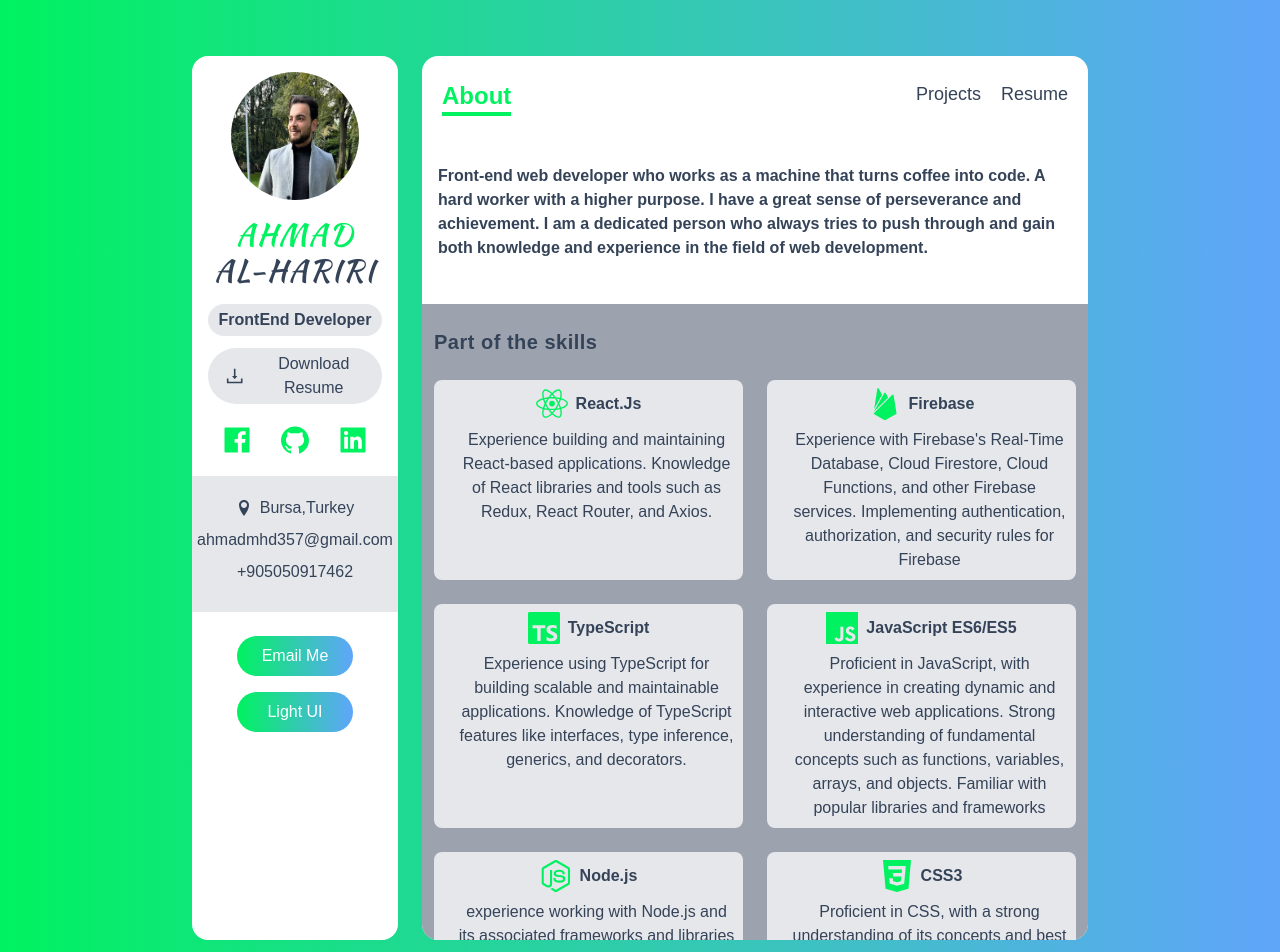
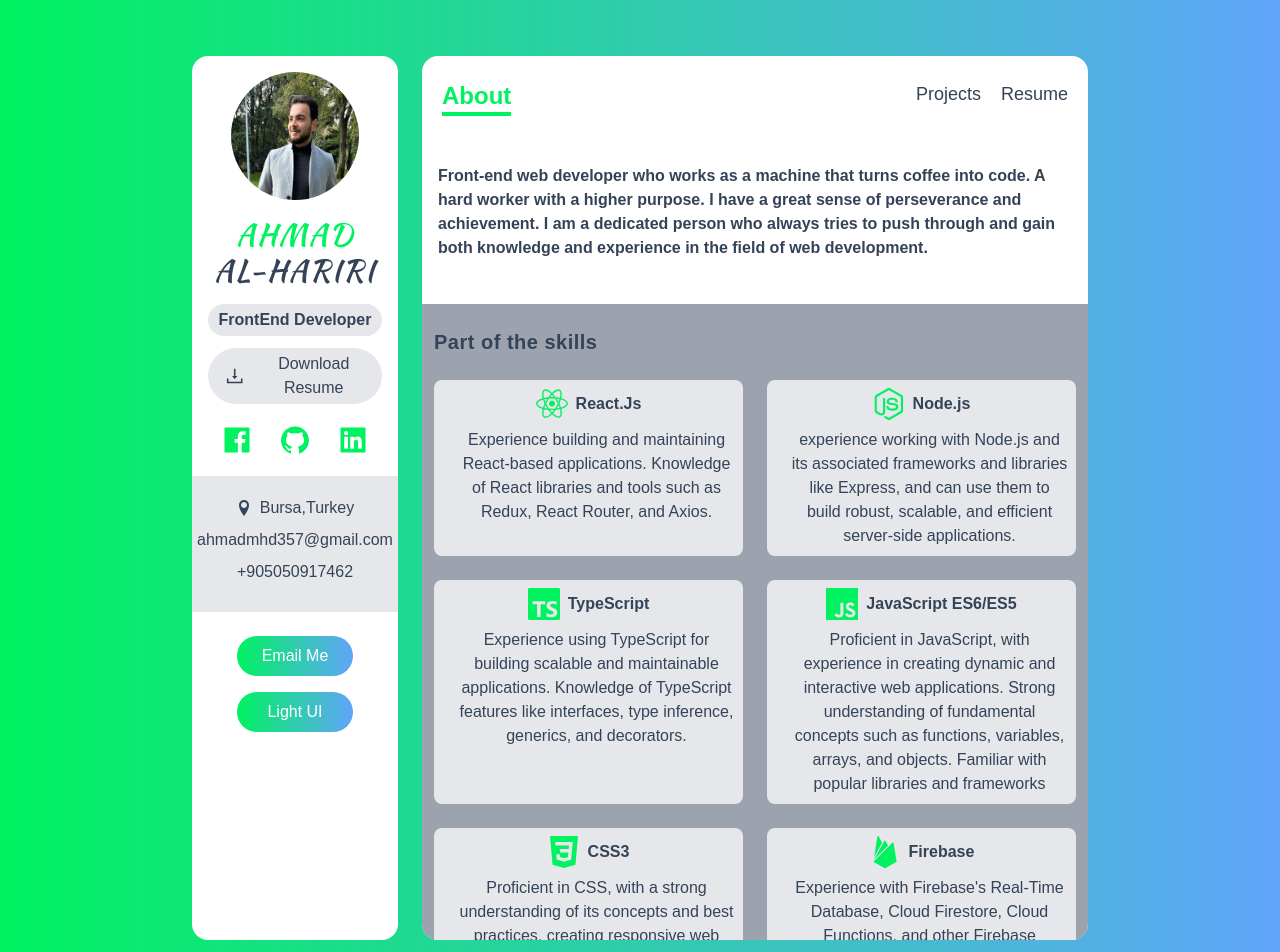
Before and after one commit to ahmadmhd357/protofile, a Next.js app: page / in a window 1280 px wide. Shown: the top 952 px of the page. Built offline with nearby package versions, Linux system fonts and the light colour scheme.

Commit message:
Update data.ts

```diff
--- a/data.ts
+++ b/data.ts
@@ -27,10 +27,10 @@ export const skills: ISkills[] = [
     Icon: GrReactjs,
   },
   {
-    title: "Firebase",
+    title: "Node.js",
     about:
-      "Experience with Firebase's Real-Time Database, Cloud Firestore, Cloud Functions, and other Firebase services. Implementing authentication, authorization, and security rules for Firebase",
-    Icon: SiFirebase,
+      "experience working with Node.js and its associated frameworks and libraries like Express, and can use them to build robust, scalable, and efficient server-side applications.",
+    Icon: GrNode,
   },
   {
     title: "TypeScript",
@@ -45,17 +45,17 @@ export const skills: ISkills[] = [
     Icon: SiJavascript,
   },
   {
-    title: "Node.js",
-    about:
-      "experience working with Node.js and its associated frameworks and libraries like Express, and can use them to build robust, scalable, and efficient server-side applications.",
-    Icon: GrNode,
-  },
-  {
     title: "CSS3",
     about:
       "Proficient in CSS, with a strong understanding of its concepts and best practices. creating responsive web pages, and styling HTML elements. Comfortable with CSS pre-processors like SASS and LESS.",
     Icon: SiCss3,
   },
+  {
+    title: "Firebase",
+    about:
+      "Experience with Firebase's Real-Time Database, Cloud Firestore, Cloud Functions, and other Firebase services. Implementing authentication, authorization, and security rules for Firebase",
+    Icon: SiFirebase,
+  }
 ];
 export const languages: ILevels[] = [
   { name: "JavaScript", level: "80%", Icon: SiJavascript },
```
